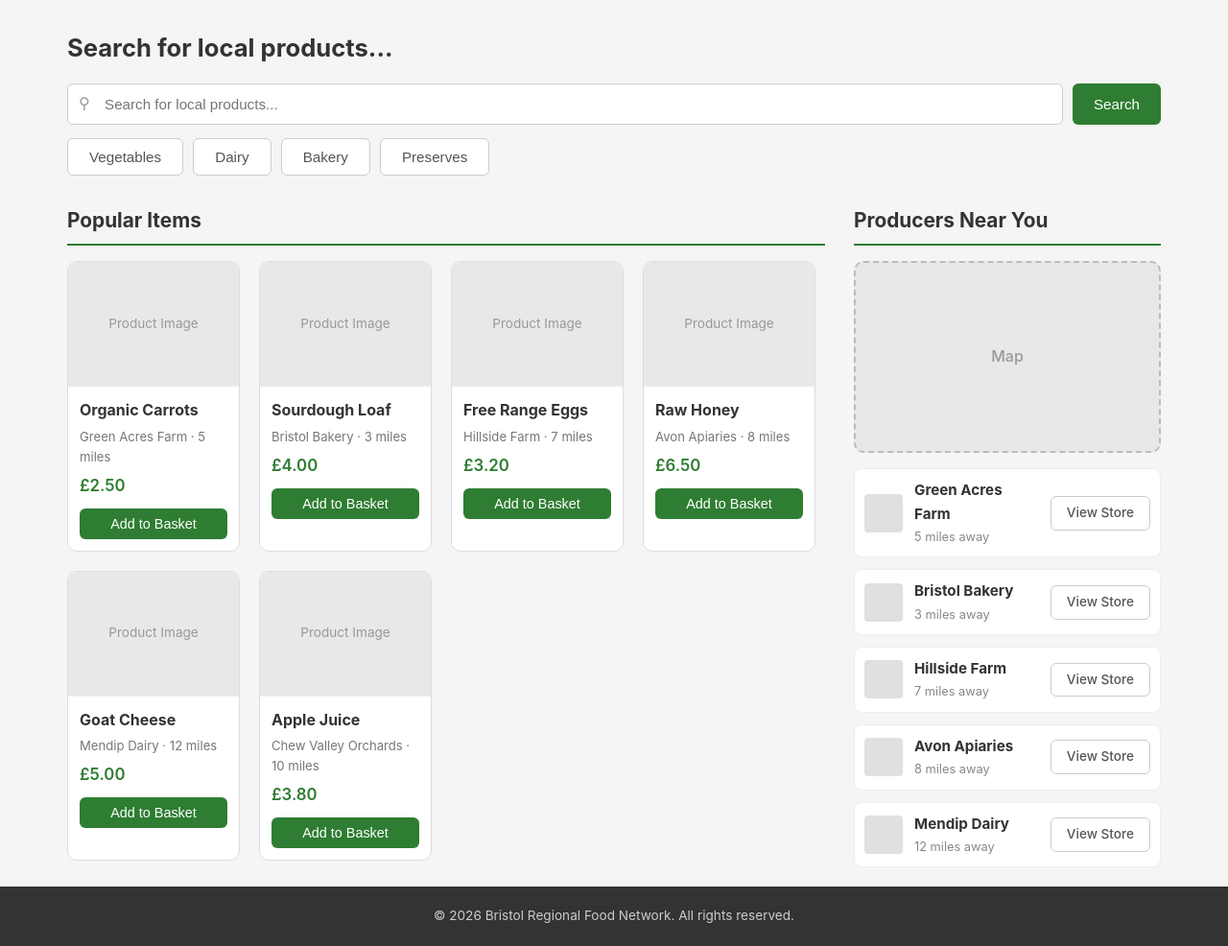
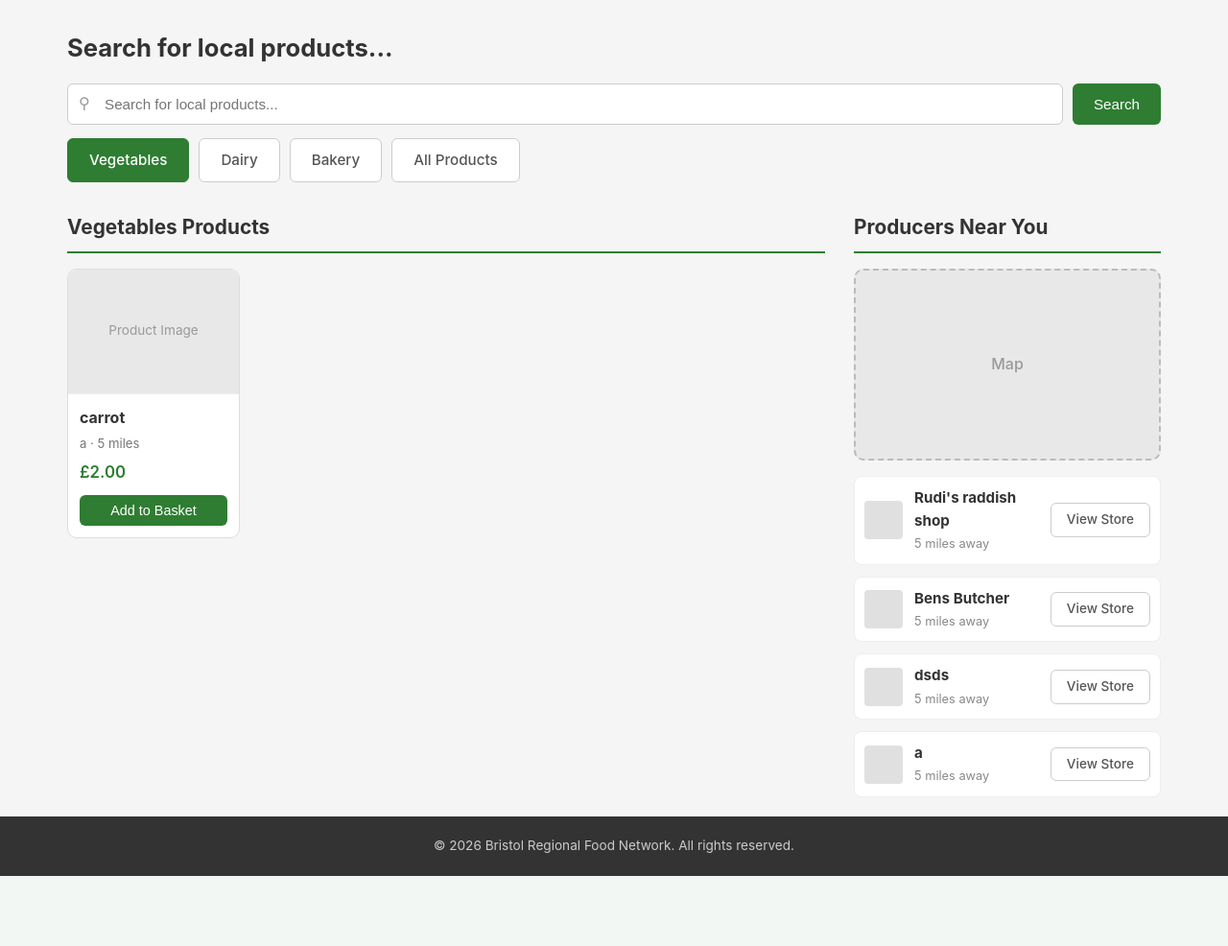
Before and after one commit to me0wtherine/DaESD-Group-Project, a Django app: page /?category=vegetables in a window 1280 px wide. Shown: the part 61-1047 px from the top of the page at 96% size. After the commit the page ends 974 px from the top, so only its background shows below. Run offline with Django 5.2, Linux system fonts and the light colour scheme; data comes from the database, SQL or seed files in the repository; both versions use the stored data as it was after the commit; a map, chart or similar area stays blank.

Commit message:
category buttons working

```diff
--- a/BRFoodNetwork/home/static/css/styles.css
+++ b/BRFoodNetwork/home/static/css/styles.css
@@ -51,6 +51,12 @@ a:hover {
 .btn-outline:hover {
     border-color: #2e7d32;
     color: #2e7d32;
+}
+
+.btn-outline.active {
+    background-color: #2e7d32;
+    color: #fff;
+    border-color: #2e7d32;
 }
 
 .btn-outline-sm {
--- a/BRFoodNetwork/home/templates/home/home.html
+++ b/BRFoodNetwork/home/templates/home/home.html
@@ -15,10 +15,10 @@
             <button type="submit" class="btn btn-primary">Search</button>
         </form>
         <div class="category-filters">
-            <button class="btn btn-outline">Vegetables</button>
-            <button class="btn btn-outline">Dairy</button>
-            <button class="btn btn-outline">Bakery</button>
-            <button class="btn btn-outline">Preserves</button>
+            <a href="?category=vegetables" class="btn btn-outline {% if selected_category == 'vegetables' %}active{% endif %}">Vegetables</a>
+            <a href="?category=dairy" class="btn btn-outline {% if selected_category == 'dairy' %}active{% endif %}">Dairy</a>
+            <a href="?category=bakery" class="btn btn-outline {% if selected_category == 'bakery' %}active{% endif %}">Bakery</a>
+            <a href="?" class="btn btn-outline {% if not selected_category %}active{% endif %}">All Products</a>
         </div>
     </div>
 </section>
@@ -28,7 +28,7 @@
     <div class="content-row">
         <!-- Popular Items -->
         <div class="popular-items">
-            <h2>Popular Items</h2>
+            <h2>{% if selected_category %}{{ selected_category|title }} Products{% else %}Popular Items{% endif %}</h2>
             <div class="product-grid">
                 {% for item in popular_items %}
                 <div class="product-card">
--- a/BRFoodNetwork/home/views.py
+++ b/BRFoodNetwork/home/views.py
@@ -1,28 +1,47 @@
 from django.shortcuts import render
+from products.models import Products
+from accounts.models import Producers
 
 
 def home(request):
-    """Homepage with popular items and nearby producers (placeholder data)."""
+    """Homepage with popular items and nearby producers."""
+    # Get category filter from query parameters
+    category = request.GET.get('category', '')
+
+    # Fetch products from database
+    if category:
+        products = Products.objects.filter(category=category, is_available=True)
+    else:
+        # Show popular items (top 6 most recently available products)
+        products = Products.objects.filter(is_available=True).order_by('-created_at')[:6]
+
+    # Convert products to display format
     popular_items = [
-        {'name': 'Organic Carrots', 'farm': 'Green Acres Farm', 'distance': 5, 'price': '2.50'},
-        {'name': 'Sourdough Loaf', 'farm': 'Bristol Bakery', 'distance': 3, 'price': '4.00'},
-        {'name': 'Free Range Eggs', 'farm': 'Hillside Farm', 'distance': 7, 'price': '3.20'},
-        {'name': 'Raw Honey', 'farm': 'Avon Apiaries', 'distance': 8, 'price': '6.50'},
-        {'name': 'Goat Cheese', 'farm': 'Mendip Dairy', 'distance': 12, 'price': '5.00'},
-        {'name': 'Apple Juice', 'farm': 'Chew Valley Orchards', 'distance': 10, 'price': '3.80'},
+        {
+            'id': product.id,
+            'name': product.name,
+            'farm': product.producer.business_name if product.producer else 'Unknown',
+            'distance': 5,  # Placeholder - would need location data to calculate
+            'price': str(product.price),
+            'category': product.category,
+        }
+        for product in products
     ]
 
+    # Fetch nearby producers
     nearby_producers = [
-        {'name': 'Green Acres Farm', 'distance': 5},
-        {'name': 'Bristol Bakery', 'distance': 3},
-        {'name': 'Hillside Farm', 'distance': 7},
-        {'name': 'Avon Apiaries', 'distance': 8},
-        {'name': 'Mendip Dairy', 'distance': 12},
+        {
+            'id': producer.id,
+            'name': producer.business_name,
+            'distance': 5,  # Placeholder - would need location data to calculate
+        }
+        for producer in Producers.objects.all()[:5]
     ]
 
     return render(request, 'home/home.html', {
         'popular_items': popular_items,
         'nearby_producers': nearby_producers,
+        'selected_category': category,
     })
 
 
```
Also changed, not shown: BRFoodNetwork/db.sqlite3.
